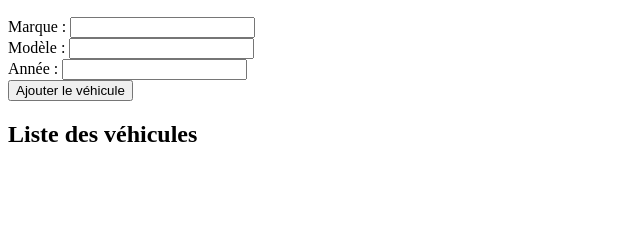
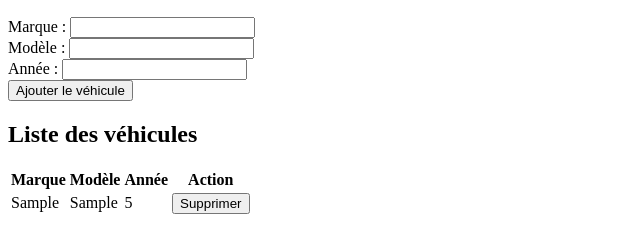
Before and after one commit to Ayaba6/parc-auto, a plain HTML site: page index.html in a window 1280 px wide. Both pictures are taken after typing "Sample", "Sample", "5" into the empty fields and a click on the button "Ajouter le véhicule". Shown: the part 110-362 px from the top of the page, without its empty margins (0-640 px from the left). Drawn offline with Linux system fonts and the light colour scheme.

```diff
--- a/index.html
+++ b/index.html
@@ -30,6 +30,8 @@
 
     <section>
         <h2>Liste des véhicules</h2>
+        <div id="cars-list">
+            </div>
         </section>
 <script src="js/main.js"></script>
     </body>
--- a/js/main.js
+++ b/js/main.js
@@ -1,27 +1,114 @@
-// Attendre que le DOM soit complètement chargé avant d'exécuter le code
 document.addEventListener('DOMContentLoaded', () => {
 
-    // 1. Sélectionner le formulaire par son ID
     const addCarForm = document.getElementById('add-car-form');
 
-    // 2. Écouter la soumission du formulaire
+    // Écoute l'événement de soumission du formulaire
     addCarForm.addEventListener('submit', (e) => {
-        // Empêcher la page de se recharger
+        // Empêche la page de se recharger
         e.preventDefault();
 
-        // 3. Récupérer les valeurs des champs de saisie
+        // Récupère les valeurs des champs du formulaire
         const brand = document.getElementById('brand').value;
         const model = document.getElementById('model').value;
         const year = document.getElementById('year').value;
 
-        // 4. Afficher les valeurs pour vérifier que ça fonctionne
-        console.log('Nouvelle voiture ajoutée :');
-        console.log('Marque:', brand);
-        console.log('Modèle:', model);
-        console.log('Année:', year);
+        // Crée un objet pour la nouvelle voiture
+        const newCar = {
+            brand: brand,
+            model: model,
+            year: year
+        };
 
-        // 5. Réinitialiser le formulaire après la soumission
+        // Récupère la liste de voitures existante ou crée un tableau vide si elle n'existe pas
+        let cars = JSON.parse(localStorage.getItem('cars')) || [];
+
+        // Ajoute la nouvelle voiture à la liste
+        cars.push(newCar);
+
+        // Sauvegarde la liste mise à jour dans le localStorage
+        localStorage.setItem('cars', JSON.stringify(cars));
+
+        // Réinitialise le formulaire
         addCarForm.reset();
+
+        // Met à jour l'affichage des véhicules
+        displayCars();
     });
 
+    // Affiche les véhicules déjà sauvegardés au chargement de la page
+    displayCars();
 });
+
+// Fonction pour afficher la liste des voitures
+function displayCars() {
+    // Sélectionne l'élément HTML où le tableau sera affiché
+    const carsListSection = document.getElementById('cars-list');
+
+    // Récupère les voitures du localStorage
+    const cars = JSON.parse(localStorage.getItem('cars')) || [];
+
+    // Si la liste est vide, affiche un message
+    if (cars.length === 0) {
+        carsListSection.innerHTML = '<p>Aucun véhicule enregistré pour le moment.</p>';
+        return;
+    }
+
+    // Crée le tableau HTML pour l'affichage
+    let tableHTML = `
+        <table>
+            <thead>
+                <tr>
+                    <th>Marque</th>
+                    <th>Modèle</th>
+                    <th>Année</th>
+                    <th>Action</th>
+                </tr>
+            </thead>
+            <tbody>
+    `;
+
+    // Parcourt la liste des voitures et crée une ligne de tableau pour chaque
+    cars.forEach((car, index) => {
+        tableHTML += `
+            <tr>
+                <td>${car.brand}</td>
+                <td>${car.model}</td>
+                <td>${car.year}</td>
+                <td><button class="delete-btn" data-index="${index}">Supprimer</button></td>
+            </tr>
+        `;
+    });
+
+    // Ferme le tableau
+    tableHTML += `
+            </tbody>
+        </table>
+    `;
+
+    // Insère le tableau complet dans la page
+    carsListSection.innerHTML = tableHTML;
+
+    // Ajoute les écouteurs d'événements pour les boutons de suppression
+    const deleteButtons = document.querySelectorAll('.delete-btn');
+    deleteButtons.forEach(button => {
+        button.addEventListener('click', (e) => {
+            const indexToDelete = parseInt(e.target.getAttribute('data-index'));
+            deleteCar(indexToDelete);
+        });
+    });
+}
+
+// Fonction pour supprimer un véhicule
+function deleteCar(index) {
+    // Récupère la liste des voitures
+    let cars = JSON.parse(localStorage.getItem('cars')) || [];
+
+    // Supprime le véhicule à l'index donné
+    cars.splice(index, 1);
+
+    // Met à jour le localStorage avec la nouvelle liste
+    localStorage.setItem('cars', JSON.stringify(cars));
+
+    // Réaffiche la liste mise à jour
+    displayCars();
+}
```
